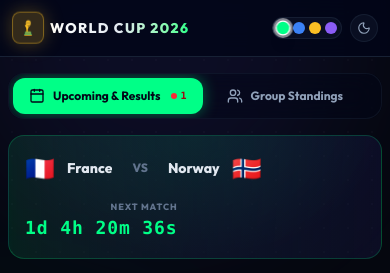
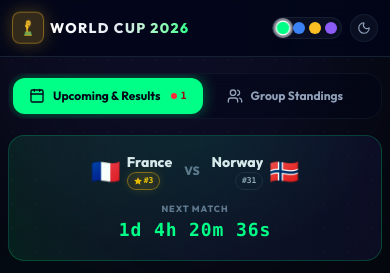
Before and after one commit to sarath14k/worldcup-2k26, a React (Vite) app: page / in a window 390 px wide. Shown: the top 273 px of the page. Built offline with nearby package versions, Linux system fonts and the light colour scheme; no server answers.

Commit message:
center countdown on mobile, add FIFA rank badges

```diff
--- a/src/components/NextMatchCountdown.jsx
+++ b/src/components/NextMatchCountdown.jsx
@@ -1,5 +1,6 @@
 import { useState, useEffect, useRef } from 'react';
 import { TEAMS } from '../data/worldcupData';
+import { FifaRankBadge } from '../utils/matchHelpers';
 
 function parseDateStr(dateStr) {
   if (!dateStr || typeof dateStr !== 'string') return null;
@@ -60,20 +61,28 @@ export const NextMatchCountdown = ({ upcomingFixtures }) => {
   return (
     <div className="p-4 rounded-2xl bg-gradient-to-r from-brand-neon/10 via-slate-900/80 to-brand-purple/10 border border-brand-neon/20 backdrop-blur-md relative overflow-hidden">
       <div className="absolute inset-0 bg-[radial-gradient(ellipse_at_top,rgba(0,255,135,0.08),transparent_70%)] pointer-events-none" />
-      <div className="relative z-10 flex items-center justify-between gap-4 flex-wrap">
-        <div className="flex items-center gap-3 min-w-0">
-          <span className="text-2xl">{home.flag}</span>
-          <span className="font-black text-sm text-slate-200 truncate">{home.name}</span>
-          <span className="text-xs font-extrabold text-slate-500 px-2">VS</span>
-          <span className="font-black text-sm text-slate-200 truncate">{away.name}</span>
-          <span className="text-2xl">{away.flag}</span>
+      <div className="flex flex-col sm:flex-row items-center justify-between gap-3 sm:gap-4">
+        <div className="flex items-center gap-2 sm:gap-3 min-w-0">
+          <div className="flex items-center gap-1.5">
+            <span className="text-2xl">{home.flag}</span>
+            <div className="flex flex-col items-start">
+              <span className="font-black text-sm text-slate-200 truncate max-w-[100px] sm:max-w-none">{home.name}</span>
+              <FifaRankBadge teamCode={nextMatch.home} />
+            </div>
+          </div>
+          <span className="text-xs font-extrabold text-slate-500 px-1">VS</span>
+          <div className="flex items-center gap-1.5">
+            <div className="flex flex-col items-end">
+              <span className="font-black text-sm text-slate-200 truncate max-w-[100px] sm:max-w-none">{away.name}</span>
+              <FifaRankBadge teamCode={nextMatch.away} />
+            </div>
+            <span className="text-2xl">{away.flag}</span>
+          </div>
         </div>
-        <div className="flex items-center gap-3 shrink-0">
-          <div className="text-right">
-            <div className="text-[9px] font-black uppercase tracking-widest text-slate-500">Next Match</div>
-            <div className={`font-mono font-black text-lg tracking-wider ${display === 'KICKING OFF!' ? 'text-brand-neon animate-pulse' : 'text-brand-neon'}`}>
-              {display}
-            </div>
+        <div className="text-center sm:text-right">
+          <div className="text-[9px] font-black uppercase tracking-widest text-slate-500">Next Match</div>
+          <div className={`font-mono font-black text-lg tracking-wider ${display === 'KICKING OFF!' ? 'text-brand-neon animate-pulse' : 'text-brand-neon'}`}>
+            {display}
           </div>
         </div>
       </div>
```
